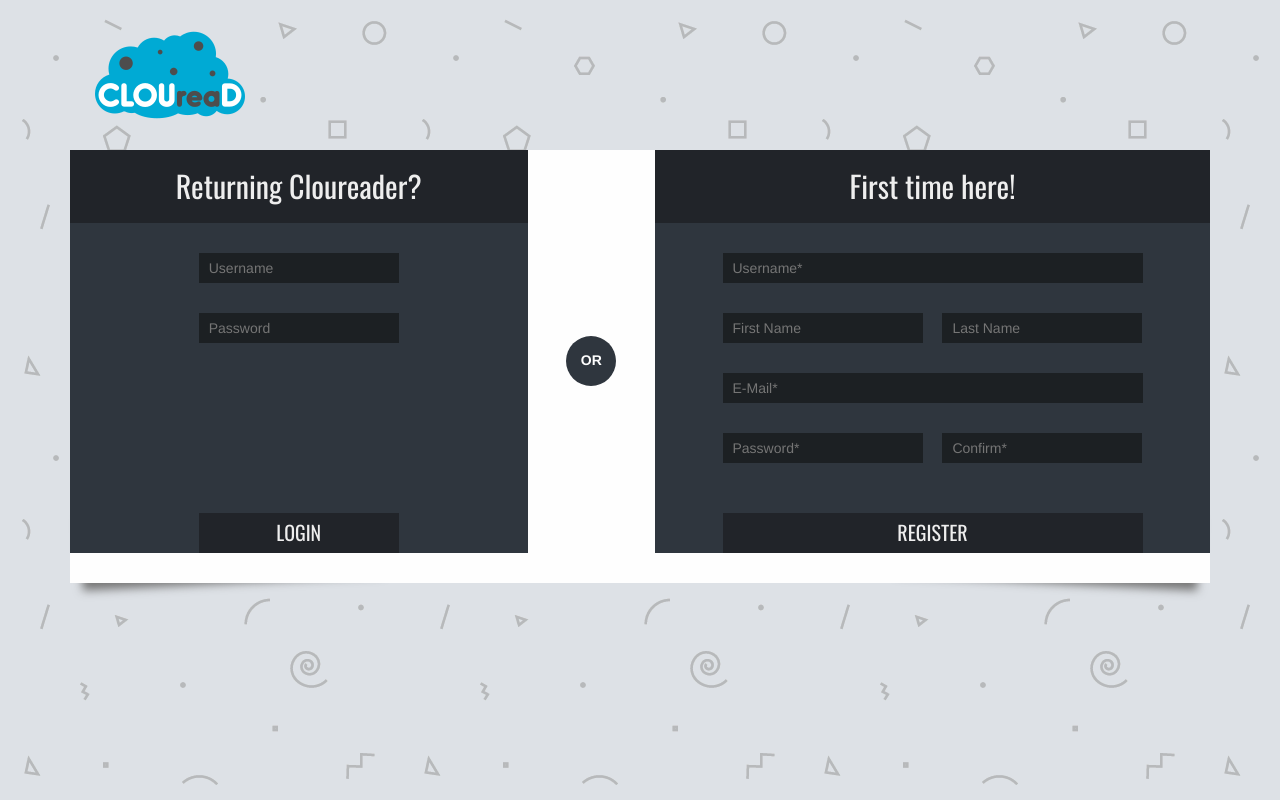
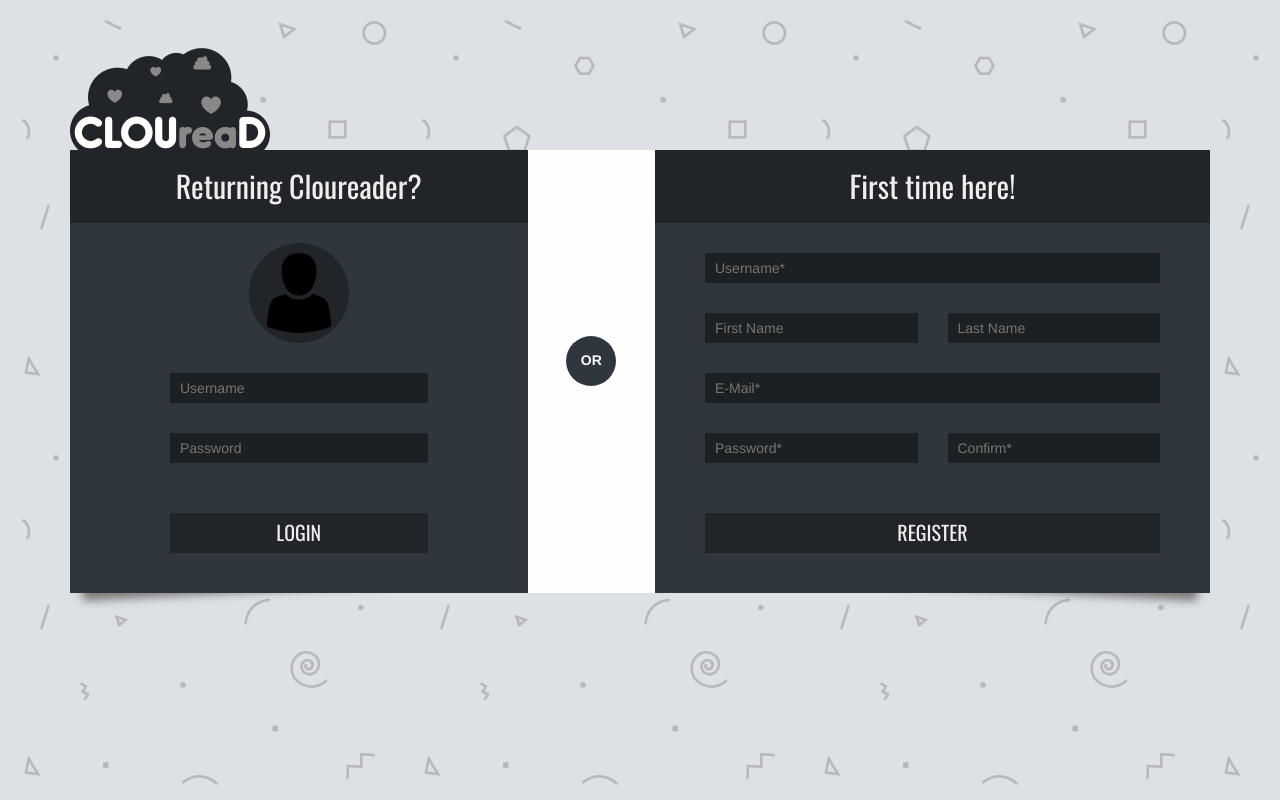
Before and after one commit to pevecyan/clouread, a PHP site: page /login.html in a window 1280 px wide. Run offline with PHP 8.4, Linux system fonts and the light colour scheme; some libraries are stand-ins or nearby versions.

Commit message:
Added bunch of fixes on index and login

```diff
--- a/css/login.css
+++ b/css/login.css
@@ -33,6 +33,7 @@
 .login-form{
 	background-color:#2f363e;
 	height:100%;
+	padding-bottom: 10px;
 
 }
 
@@ -50,13 +51,14 @@
 .registration-form{
 	background-color:#2f363e;
 	height:100%;
+	padding-bottom: 10px;
 }
 
 .form-basic-input{
 	outline: 0px;
 	color:#00aad4;
+	width:100%;
 	border: 0px;
-	width:200px;
 	margin-top:30px;
 	background-color: #1c2023;
 	height:30px;
@@ -81,12 +83,19 @@
 	background-color: #00aad4;
 }
 .login-submit{
-	margin-top: 170px;
+	margin-top: 50px;
 }
 
 .form-basic-inputs-container{
-	display: table;
     margin: 0 auto;
+	margin-left: 50px;
+	margin-right: 50px;
+	margin-bottom: 30px;
+}
+.form-basic-inputs-container[class~=login]{
+    margin: 0 auto;
+	margin-left: 100px;
+	margin-right: 100px;
 	margin-bottom: 30px;
 }
 
@@ -133,3 +142,23 @@
 	margin-bottom: 20px;
 
 }
+
+.login-image-container{
+	background-color: #212429;
+	width:100px;
+	height:100px;
+	border-radius: 50%;
+	margin: 20px auto;
+	overflow: hidden;
+	margin-bottom: 0px;
+}
+.login-image{
+	background-image: url('../images/network60.png');
+	background-size: 80px;
+	background-repeat: no-repeat;
+	background-position: center;
+	width: 100px;
+	height: 100px;
+
+
+}
--- a/css/main.css
+++ b/css/main.css
@@ -1,14 +1,15 @@
+
 .logo-container{
 	width: 200px;
-
+	margin-top: -50px;
 }
 
 .logo{
 	margin-left: auto;
 	margin-right: auto;
-	width:150px;
-	height:150px;
-	background-image: url('../images/logo150.png');
+	width:200px;
+	height:200px;
+	background-image: url('../images/logo200.png');
 }
 
 .panel-main{
--- a/login.html
+++ b/login.html
@@ -27,10 +27,23 @@
 						</div>
 						<div class="login-form">
 							<form action="index.html">
-								<div class="form-basic-inputs-container">
-									<div><input class="form-basic-input" placeholder="Username" type="text" name="username"/></div>
-									<div><input class="form-basic-input" placeholder="Password" type="password" name="password"/></div>
-									<div><div class="form-basic-submit login-submit">LOGIN</div></div>
+								<div class="form-basic-inputs-container login">
+									<div class="row">
+										<div class="col-md-12">
+											<div class="login-image-container">
+												<div class="login-image"></div>
+											</div>
+										</div>
+									</div>
+									<div class="row">
+										<div class="col-md-12"><input class="form-basic-input" placeholder="Username" type="text" name="username"/></div>
+									</div>
+									<div class="row">
+										<div class="col-md-12"><input class="form-basic-input" placeholder="Password" type="password" name="password"/></div>
+									</div>
+									<div class="row">
+										<div class="col-md-12"><div class="form-basic-submit login-submit">LOGIN</div></div>
+									</div>
 								</div>
 							</form>
 						</div>
@@ -49,19 +62,32 @@
 						<div class="registration-form">
 							<form action="index.html">
 								<div class="form-basic-inputs-container">
-									<div>
-										<input class="form-basic-input single-line" placeholder="Username*" type="text" name="username"/>
+									<div class="row">
+										<div class="col-md-12">
+											<input class="form-basic-input" placeholder="Username*" type="text" name="username"/>
+										</div>
 									</div>
-									<div>
-										<input class="form-basic-input inline-left" placeholder="First Name" type="text" name="firstName"/>
-										<input class="form-basic-input inline-right" placeholder="Last Name" type="text" name="lastName"/>
+									<div class="row">
+										<div class="col-md-6">
+											<input class="form-basic-input" placeholder="First Name" type="text" name="firstName"/>
+										</div>
+										<div class="col-md-6">
+											<input class="form-basic-input" placeholder="Last Name" type="text" name="lastName"/>
+										</div>
 									</div>
-									<div>
-										<input class="form-basic-input single-line" placeholder="E-Mail*" type="text" name="email"/>
+									<div class="row">
+										<div class="col-md-12">
+											<input class="form-basic-input" placeholder="E-Mail*" type="text" name="email"/>
+										</div>
 									</div>
-									<div>
-										<input class="form-basic-input inline-left" placeholder="Password*" type="password" name="password"/>
-										<input class="form-basic-input inline-right" placeholder="Confirm*" type="password" name="passwordConfirm"/>
+
+									<div class="row">
+										<div class="col-md-6">
+											<input class="form-basic-input" placeholder="Password*" type="password" name="password"/>
+										</div>
+										<div class="col-md-6">
+											<input class="form-basic-input" placeholder="Confirm*" type="password" name="passwordConfirm"/>
+										</div>
 									</div>
 									<div><div class="form-basic-submit">REGISTER</div></div>
 								</div>
```
Also changed, not shown: other parts of css/main.css (+205 -8 lines), index.html (+57 -14 lines), images/logo200.png, images/menu50.png (added), images/menuActive50.png (added).
